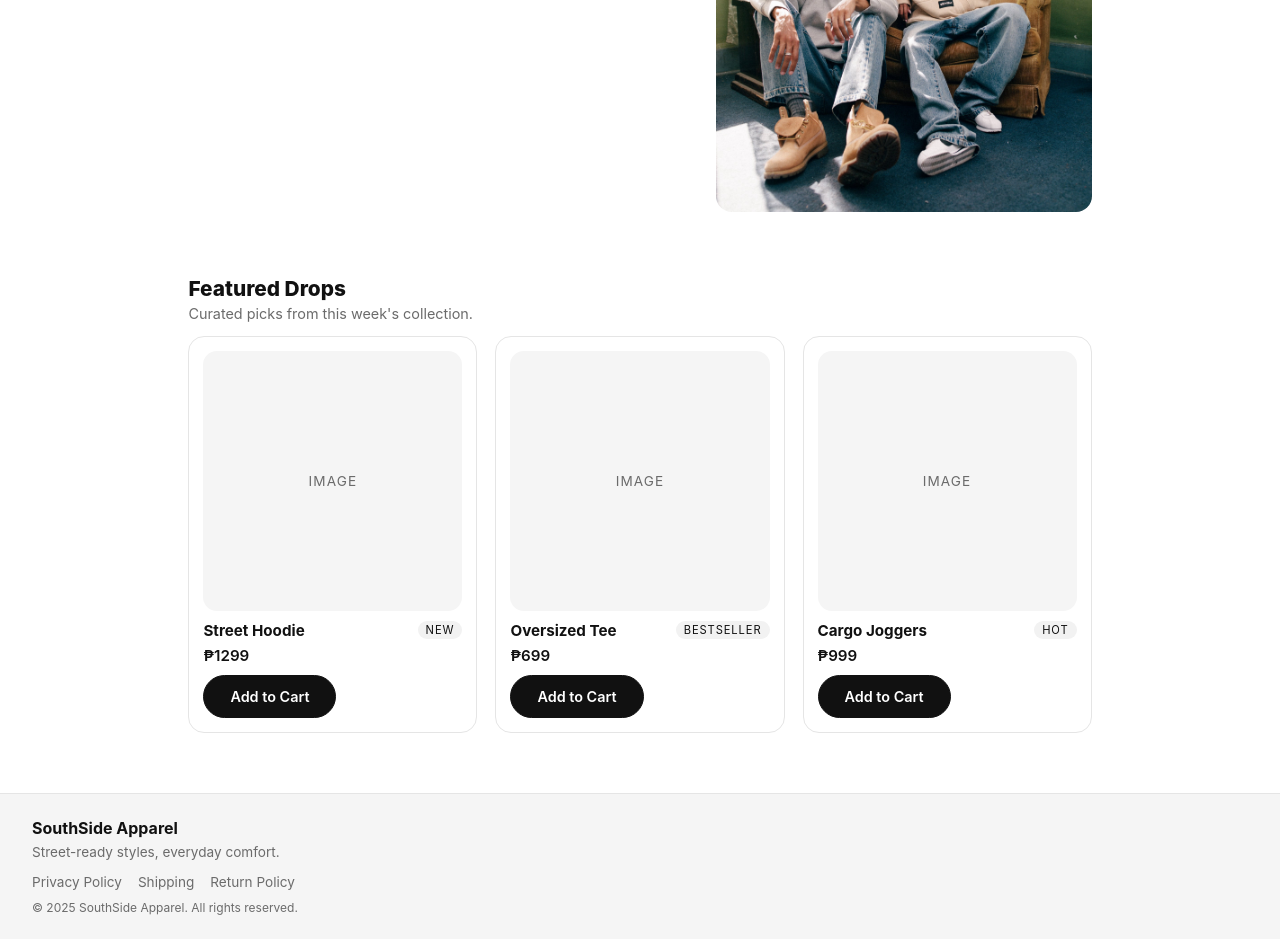
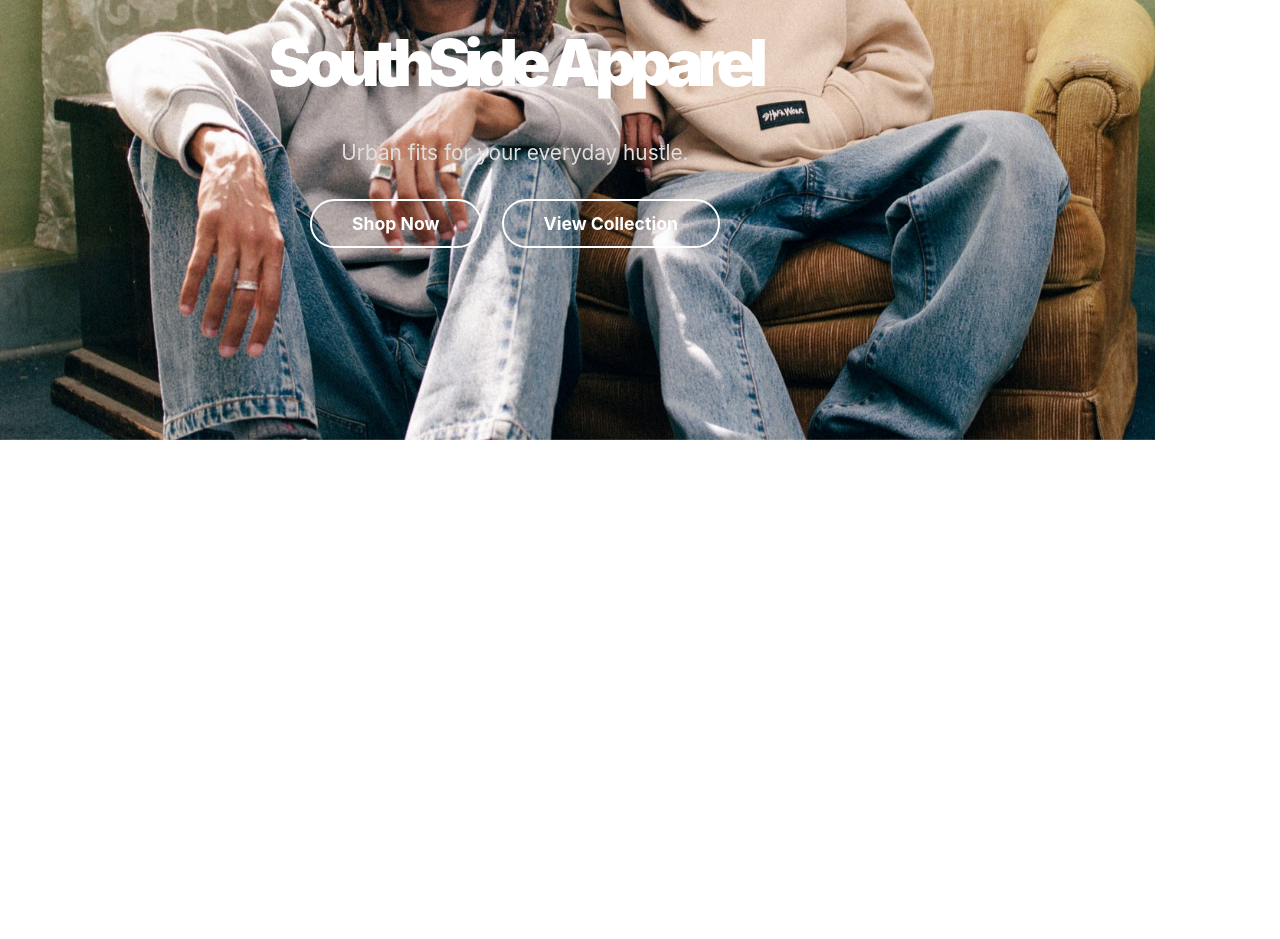
Before and after one commit to aceuda/SouthSide-Project, a React (Create React App) app: page / in a window 1280 px wide. Shown: the part 360-1299 px from the top of the page. After the commit the page ends 800 px from the top, so only its background shows below. Built offline with nearby package versions, Linux system fonts and the light colour scheme.

Commit message:
Updated LandingPage and policy pages, added new CSS files

```diff
--- a/src/css/LandingPage.css
+++ b/src/css/LandingPage.css
@@ -1,130 +1,235 @@
-.hero {
-    display: grid;
-    grid-template-columns: minmax(0, 1.3fr) minmax(0, 1fr);
-    gap: 40px;
-    padding-top: 32px;
-    padding-bottom: 40px;
+/* LandingPage.css */
+
+/* Universal Reset */
+*,
+*::before,
+*::after {
+  margin: 0;
+  padding: 0;
+  box-sizing: border-box;
 }
 
-.hero-content h1 {
-    font-size: 3rem;
-    font-weight: 900;
-    letter-spacing: -0.08em;
-    margin: 0;
+/* Body and HTML styling to prevent horizontal scrolling */
+html, body {
+  height: 100%;  /* Ensure full viewport height */
+  overflow-x: hidden;  /* Prevent horizontal scrolling */
+  margin: 0;
+  padding: 0;
 }
 
-.hero-content p {
-    margin-top: 10px;
-    max-width: 380px;
-    color: var(--muted);
-    font-size: 1rem;
+/* Body styling */
+body {
+  font-family: 'Roboto', sans-serif;
+  background-color: #fafafa;  /* Subtle light grey background */
+  color: #333;
+  line-height: 1.6;
+}
+
+/* Hero Section */
+.hero {
+  position: relative;
+  display: flex;
+  flex-direction: column;
+  align-items: center;
+  justify-content: center;
+  text-align: center;
+  background-image: url('../images/hero.jpg');
+  background-size: cover;  /* Ensures the image covers the entire screen */
+  background-position: center center;  /* Centers the image properly */
+  background-attachment: fixed; /* Parallax effect */
+  height: 100vh;  /* Full-screen height */
+  width: 100vw; /* Full width of the screen */
+  color: #fff;
+  padding: 0;
+  overflow: hidden;  /* Prevents horizontal scrolling */
+  margin-left: -250px;
+}
+
+.hero-content {
+  z-index: 2;
+  max-width: 600px;
+  margin: 0 auto;
+  padding: 0 20px;
+}
+
+.hero h1 {
+  font-size: 4rem;
+  font-weight: 900;
+  letter-spacing: -0.1em;
+  margin-bottom: 18px;
+  color: #fff;
+}
+
+.hero p {
+  font-size: 1.3rem;
+  color: #e0e0e0;
+  margin-bottom: 30px;
+  line-height: 1.6;
 }
 
 .hero-actions {
-    display: flex;
-    gap: 10px;
-    margin-top: 22px;
+  display: flex;
+  gap: 20px;
+  justify-content: center;
 }
 
-.hero-image-placeholder {
-    border-radius: 24px;
-    background: linear-gradient(135deg, #f8f8f8, #eeeeee);
-    border: 1px solid var(--border);
-    display: flex;
-    align-items: center;
-    justify-content: center;
-    font-size: 0.85rem;
-    color: var(--muted);
-    text-transform: uppercase;
-    letter-spacing: 0.08em;
+.hero-actions button {
+  padding: 12px 40px;
+  font-size: 1.1rem;
+  font-weight: 700;
+  border-radius: 25px;
+  background-color: transparent;
+  border: 2px solid #fff;
+  color: #fff;
+  cursor: pointer;
+  transition: background-color 0.3s ease, color 0.3s ease, transform 0.3s ease;
+}
+
+.hero-actions button:hover {
+  background-color: #fff;
+  color: #111;
+  transform: scale(1.05); /* Subtle hover effect */
 }
 
 .hero-image {
-    width: 100%;
-    height: 460px;
-    object-fit: cover;
-    border-radius: 16px;
+  display: none;  /* Hidden since the image is a background */
 }
 
-/* Featured section */
+/* Featured Section */
 .section {
-    margin: 24px 0 12px;
+  padding: 60px 20px;
+  background-color: #fff;
+  color: #333;
+  text-align: center;
+  border-radius: 15px;
+  box-shadow: 0 10px 30px rgba(0, 0, 0, 0.1);
+  margin-top: 40px;  /* Space between hero and featured section */
 }
 
 .section-header h2 {
-    margin: 0;
-    font-size: 1.3rem;
-    font-weight: 800;
+  font-size: 2.5rem;
+  font-weight: 800;
+  margin-bottom: 10px;
 }
 
 .section-header p {
-    margin: 4px 0 0;
-    font-size: 0.9rem;
-    color: var(--muted);
+  font-size: 1rem;
+  color: #777;
+  margin-bottom: 40px;
 }
 
-.section-body {
-    margin-top: 14px;
+.product-grid {
+  display: grid;
+  gap: 30px;
+  grid-template-columns: repeat(auto-fill, minmax(250px, 1fr));
+  margin-top: 30px;
+  padding: 0 20px;  /* Adding padding to align the grid */
 }
 
-/* Product grid like Nike */
-.product-grid {
-    display: grid;
-    gap: 18px;
-    grid-template-columns: repeat(auto-fill, minmax(220px, 1fr));
+.product-card {
+  background-color: #fff;
+  border-radius: 12px;
+  box-shadow: 0 6px 20px rgba(0, 0, 0, 0.1);
+  transition: transform 0.3s ease, box-shadow 0.3s ease;
+  padding: 20px;
+  text-align: center;
 }
 
-.product-info {
-    margin-top: 10px;
+.product-card:hover {
+  transform: translateY(-10px);
+  box-shadow: 0 12px 30px rgba(0, 0, 0, 0.15);
 }
 
-.product-title-row {
-    display: flex;
-    justify-content: space-between;
-    align-items: flex-start;
-    gap: 8px;
+.product-image-placeholder {
+  background-color: #f4f4f4;
+  height: 200px;
+  border-radius: 12px;
+  margin-bottom: 20px;
+  display: flex;
+  align-items: center;
+  justify-content: center;
+  font-size: 1.5rem;
+  color: #888;
 }
 
-.product-title-row h3 {
-    margin: 0;
-    font-size: 0.95rem;
-    font-weight: 700;
+.product-info h3 {
+  font-size: 1.2rem;
+  font-weight: 700;
+  margin-bottom: 10px;
 }
 
 .product-tag {
-    font-size: 0.7rem;
-    text-transform: uppercase;
-    letter-spacing: 0.08em;
-    color: #111;
-    background: #f2f2f2;
-    border-radius: 999px;
-    padding: 2px 8px;
+  font-size: 0.8rem;
+  text-transform: uppercase;
+  letter-spacing: 0.05em;
+  color: #f2f2f2;
+  background-color: #007bff;
+  padding: 5px 10px;
+  border-radius: 12px;
+  margin-bottom: 15px;
 }
 
 .product-price {
-    margin: 6px 0 10px;
-    font-size: 0.95rem;
-    font-weight: 600;
+  font-size: 1.2rem;
+  font-weight: 600;
+  margin-bottom: 20px;
 }
 
-/* Responsive */
+.product-info button {
+  padding: 12px 35px;
+  font-size: 1rem;
+  border-radius: 25px;
+  background-color: #111;
+  color: #fff;
+  border: none;
+  font-weight: 700;
+  cursor: pointer;
+  transition: background-color 0.3s ease, transform 0.3s ease;
+}
+
+.product-info button:hover {
+  background-color: #007bff;
+  transform: scale(1.05); /* Subtle hover effect */
+}
+
+/* Smooth Scrolling */
+html {
+  scroll-behavior: smooth; /* Ensures smooth scrolling */
+}
+
+/* Responsive Design */
 @media (max-width: 1024px) {
-    .hero {
-        grid-template-columns: 1fr;
-    }
+  .hero {
+    padding: 50px 20px;
+  }
 
-    .hero-image-placeholder {
-        order: -1;
-        height: 260px;
-    }
+  .hero h1 {
+    font-size: 3rem;
+  }
+
+  .hero p {
+    font-size: 1.1rem;
+  }
+
+  .section {
+    padding: 50px 20px;
+  }
 }
 
 @media (max-width: 600px) {
-    .hero {
-        gap: 24px;
-    }
+  .hero h1 {
+    font-size: 2.2rem;
+  }
 
-    .hero-content h1 {
-        font-size: 2.4rem;
-    }
+  .hero p {
+    font-size: 1rem;
+  }
+
+  .product-grid {
+    grid-template-columns: 1fr;
+  }
+
+  .product-card {
+    padding: 15px;
+  }
 }
--- /dev/null
+++ b/src/css/PrivacyPolicyPage.css
@@ -0,0 +1,90 @@
+/* PrivacyPolicyPage.css */
+
+/* Universal Reset */
+*,
+*::before,
+*::after {
+  margin: 0;
+  padding: 0;
+  box-sizing: border-box;
+}
+
+/* Body styling */
+body {
+  font-family: 'Roboto', sans-serif;  /* Clean, modern font */
+  background-color: #f7f7f7;  /* Soft grey background for contrast */
+  color: #333;  /* Standard text color */
+  line-height: 1.7;  /* Improved line height for better readability */
+}
+
+/* Main container for static page content */
+.static-page {
+  max-width: 900px;
+  margin: 40px auto;
+  padding: 40px;
+  background-color: #ffffff; /* White background */
+  border-radius: 12px; /* Rounded corners for a soft edge */
+  box-shadow: 0 8px 24px rgba(0, 0, 0, 0.1); /* Deeper shadow for more elevation */
+  transition: all 0.3s ease; /* Smooth transition for hover effect */
+}
+
+/* Hover effect to elevate the box */
+.static-page:hover {
+  box-shadow: 0 16px 40px rgba(0, 0, 0, 0.15); /* Deeper shadow when hovered */
+}
+
+/* Title styling */
+.static-page h1 {
+  font-size: 2.5rem;  /* Larger font for a more commanding presence */
+  color: #222;  /* Dark text for strong contrast */
+  margin-bottom: 30px;
+  text-align: center;
+  font-weight: 700;
+  letter-spacing: 1px;  /* Slight letter-spacing for clean spacing */
+  text-transform: uppercase;  /* Capitalized for professional look */
+  border-bottom: 2px solid #eee;  /* Soft line below the title for separation */
+  padding-bottom: 10px;
+}
+
+/* Paragraph text styling */
+.static-page p {
+  font-size: 1.15rem; /* Slightly larger font for comfort */
+  color: #555;  /* Soft grey for paragraph text */
+  margin-bottom: 20px;
+  text-align: justify; /* Justify text for balanced look */
+  line-height: 1.8;
+  padding-left: 20px; /* Left padding to create space from the edge */
+  padding-right: 20px; /* Right padding for consistency */
+}
+
+/* Optional: Style for links (if added in the future) */
+.static-page a {
+  color: #007bff;  /* Blue for clickable links */
+  text-decoration: none;
+  transition: color 0.3s ease; /* Smooth transition for hover effect */
+}
+
+.static-page a:hover {
+  color: #0056b3;  /* Darker blue on hover */
+  text-decoration: underline; /* Underline on hover for clarity */
+}
+
+/* Add some spacing for responsive adjustments */
+.static-page > * {
+  margin-bottom: 25px;
+}
+
+/* Responsive adjustments for mobile */
+@media (max-width: 768px) {
+  .static-page {
+    padding: 30px;
+  }
+
+  .static-page h1 {
+    font-size: 2rem;
+  }
+
+  .static-page p {
+    font-size: 1.1rem;
+  }
+}
--- /dev/null
+++ b/src/css/ReturnPolicyPage.css
@@ -0,0 +1,90 @@
+/* ReturnPolicyPage.css */
+
+/* Universal Reset */
+*,
+*::before,
+*::after {
+  margin: 0;
+  padding: 0;
+  box-sizing: border-box;
+}
+
+/* Body styling */
+body {
+  font-family: 'Roboto', sans-serif;  /* Clean, modern font */
+  background-color: #f7f7f7;  /* Soft grey background for contrast */
+  color: #333;  /* Standard text color */
+  line-height: 1.7;  /* Improved line height for better readability */
+}
+
+/* Main container for static page content */
+.static-page {
+  max-width: 900px;
+  margin: 40px auto;
+  padding: 40px;
+  background-color: #ffffff; /* White background */
+  border-radius: 12px; /* Rounded corners for a soft edge */
+  box-shadow: 0 8px 24px rgba(0, 0, 0, 0.1); /* Deeper shadow for more elevation */
+  transition: all 0.3s ease; /* Smooth transition for hover effect */
+}
+
+/* Hover effect to elevate the box */
+.static-page:hover {
+  box-shadow: 0 16px 40px rgba(0, 0, 0, 0.15); /* Deeper shadow when hovered */
+}
+
+/* Title styling */
+.static-page h1 {
+  font-size: 2.5rem;  /* Larger font for a more commanding presence */
+  color: #222;  /* Darker text for strong contrast */
+  margin-bottom: 30px;
+  text-align: center;
+  font-weight: 700;
+  letter-spacing: 1px;  /* Slight letter-spacing for clean spacing */
+  text-transform: uppercase;  /* Capitalized for professional look */
+  border-bottom: 2px solid #eee;  /* Soft line below the title for separation */
+  padding-bottom: 10px;
+}
+
+/* Paragraph text styling */
+.static-page p {
+  font-size: 1.15rem; /* Slightly larger font for comfort */
+  color: #555;  /* Soft grey for paragraph text */
+  margin-bottom: 20px;
+  text-align: justify; /* Justify text for balanced look */
+  line-height: 1.8;
+  padding-left: 20px; /* Left padding to create space from the edge */
+  padding-right: 20px; /* Right padding for consistency */
+}
+
+/* Optional: Style for links (if added in the future) */
+.static-page a {
+  color: #007bff;  /* Blue for clickable links */
+  text-decoration: none;
+  transition: color 0.3s ease; /* Smooth transition for hover effect */
+}
+
+.static-page a:hover {
+  color: #0056b3;  /* Darker blue on hover */
+  text-decoration: underline; /* Underline on hover for clarity */
+}
+
+/* Add some spacing for responsive adjustments */
+.static-page > * {
+  margin-bottom: 25px;
+}
+
+/* Responsive adjustments for mobile */
+@media (max-width: 768px) {
+  .static-page {
+    padding: 30px;
+  }
+
+  .static-page h1 {
+    font-size: 2rem;
+  }
+
+  .static-page p {
+    font-size: 1.1rem;
+  }
+}
```
Also changed, not shown: src/pages/PrivacyPolicyPage.js (+12 -3 lines), src/pages/ReturnPolicyPage.js (+16 -3 lines).
